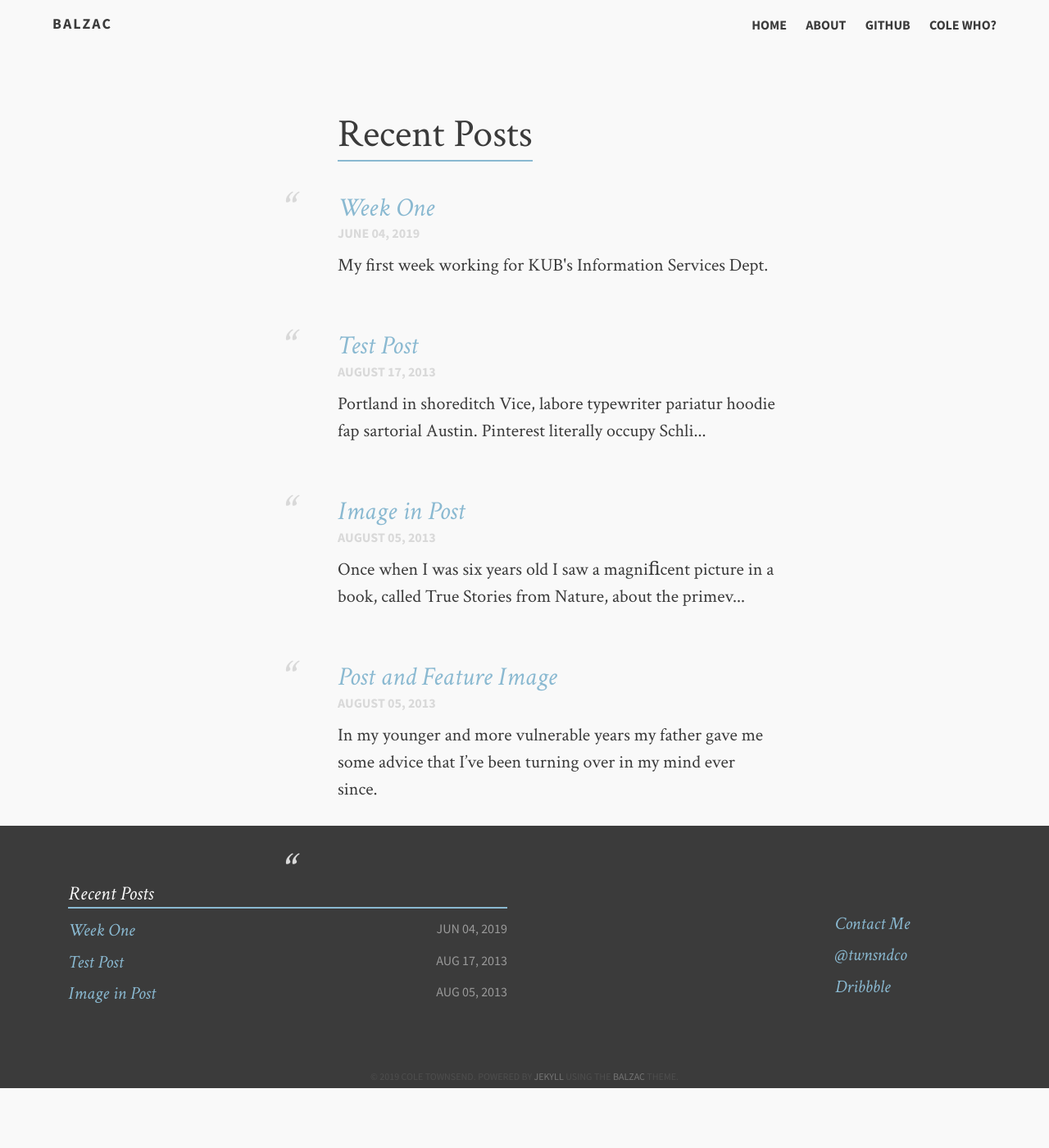
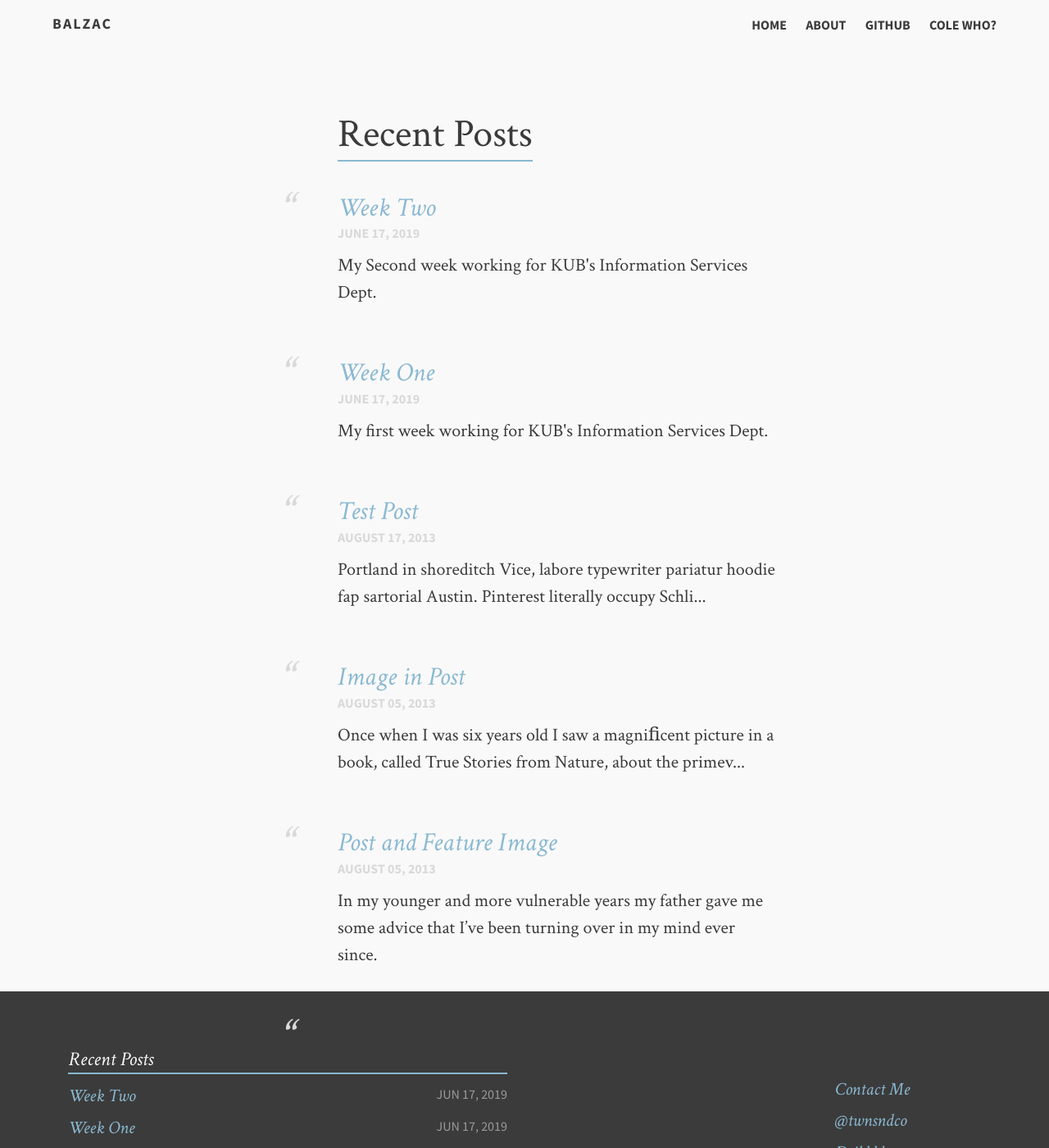
Before and after one commit to bcooley01/bcooley01.github.io, a Jekyll site: the page built from index.md, in a window 1280 px wide and 1400 px high. Shown: the whole window at 82% size. Built offline with Jekyll 4.4.1, drawn with Linux system fonts in a browser that asks for light colours; part of the change alters nothing that is shown.

Commit message:
Week two post

```diff
--- a/_posts/2019-06-04-Week-1.md
+++ b/_posts/2019-06-04-06-Week-1.md
@@ -4,7 +4,7 @@ title: Week One
 description: "My first week working for KUB's Information Services Dept."
 comments: true
 categories: articles
-date: 2019-06-04
+date: 2019-06-17
 ---
 
 My first week working for ISD lasted 3 days. In these 3 days I was given the task of setting up my computer.
--- /dev/null
+++ b/_posts/2019-06-10-13-week-2.md
@@ -0,0 +1,18 @@
+---
+layout: post-light-feature
+title: Week Two
+description: "My Second week working for KUB's Information Services Dept."
+comments: true
+categories: articles
+date: 2019-06-17
+---
+
+My second week working for ISD lasted for 4 days. The task I had for these 4 days was to learn html.
+
+Day 5: At the start of this day we went back to try and figure out the issue with Eclipse. Matt tried mutiple things to troubleshoot Eclipse, but nothing worked. He then told me to uninstall it, and he would send me a different version of Eclipse. After that I re-calibrate Ecipse and try to do it again, but it ultimately fails. So, we scrap trying to learn web-api and he puts me on the task of learning HTML.
+
+Day 6: I looked over the HTML tutorial, and took notes on it.
+
+Day 7: Same as the day before, but started messing around with starting a blog with jekyll.
+
+Day 8: Took more notes on HTML, and set up my jekyll blog.
```
